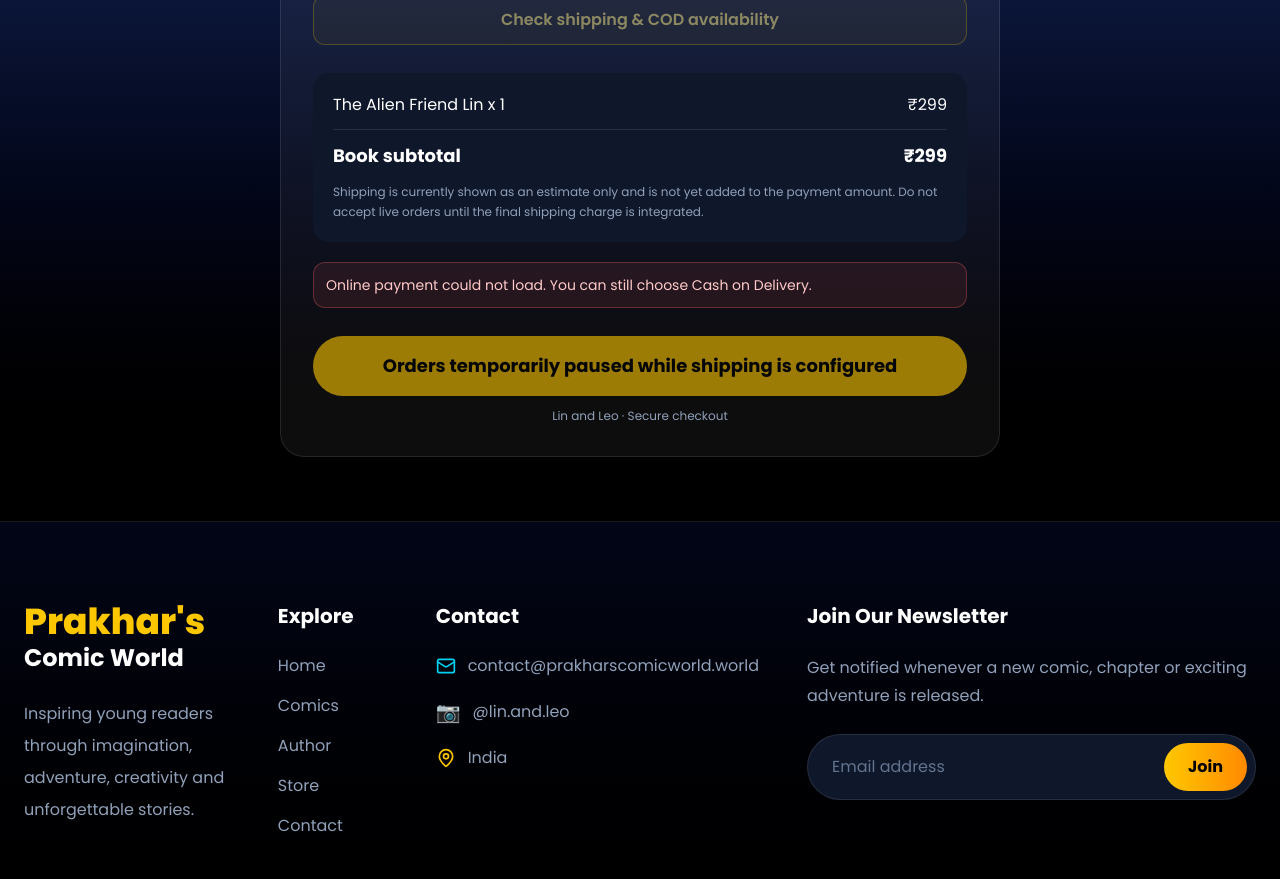
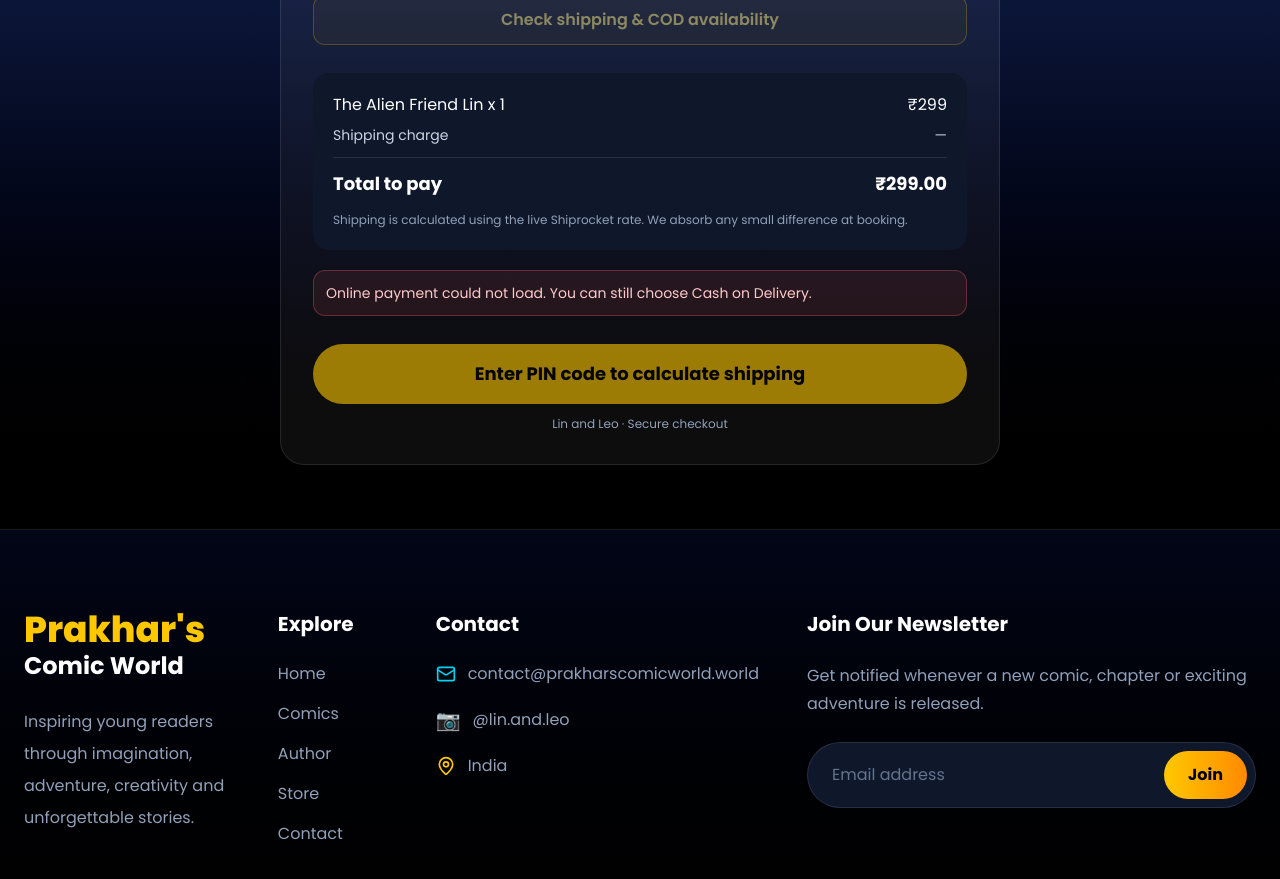
Before and after one commit to abhivanthsingh16/prakhars-comic-world, a Next.js app: page /checkout in a window 1280 px wide. Shown: the part 860-1739 px from the top of the page. Built offline with nearby package versions, Linux system fonts and the light colour scheme.

Commit message:
Automatically calculate shipping and include it in checkout total

```diff
--- a/app/checkout/page.tsx
+++ b/app/checkout/page.tsx
@@ -44,6 +44,32 @@ export default function CheckoutPage() {
     return () => { script.onload = null; script.onerror = null; };
   }, []);
 
+  useEffect(() => {
+    if (!/^\\d{6}$/.test(pincode)) { setQuote(null); return; }
+    let cancelled = false;
+    const timer = setTimeout(async () => {
+      setQuoteLoading(true);
+      setQuote(null);
+      setMessage("");
+      try {
+        const response = await fetch("/api/shipping-rate", {
+          method: "POST", headers: { "Content-Type": "application/json" },
+          body: JSON.stringify({ pincode, quantity, paymentMethod: method === "COD" ? "COD" : "Prepaid" }),
+        });
+        const result = await response.json();
+        if (!response.ok) throw new Error(result.error || "Could not calculate shipping.");
+        if (!cancelled) {
+          setQuote(result as ShippingQuote);
+          if (!result.serviceable) setMessage("No courier service is available for this PIN code and parcel.");
+          else if (method === "COD" && !result.codAvailable) setMessage("Courier service is available, but COD is not available for this PIN code.");
+        }
+      } catch (error) {
+        if (!cancelled) setMessage(error instanceof Error ? error.message : "Shipping calculation failed.");
+      } finally { if (!cancelled) setQuoteLoading(false); }
+    }, 500);
+    return () => { cancelled = true; clearTimeout(timer); };
+  }, [pincode, quantity, method]);
+
   const update = (field: keyof Customer, value: string) => setCustomer((current) => ({ ...current, [field]: value }));
 
   const checkShipping = async () => {
@@ -80,7 +106,7 @@ export default function CheckoutPage() {
       if (method === "COD") {
         const response = await fetch("/api/cod-order", {
           method: "POST", headers: { "Content-Type": "application/json" },
-          body: JSON.stringify({ ...customer, quantity }),
+          body: JSON.stringify({ ...customer, quantity, pincode, shippingCharge: quote.cheapest?.rate || 0 }),
         });
         const result = await response.json();
         if (!response.ok) throw new Error(result.error || "Could not place COD order.");
@@ -90,7 +116,7 @@ export default function CheckoutPage() {
       if (!scriptReady || !window.Razorpay) throw new Error("Online payment is still loading. Please try again or select Cash on Delivery.");
       const response = await fetch("/api/create-order", {
         method: "POST", headers: { "Content-Type": "application/json" },
-        body: JSON.stringify({ ...customer, quantity }),
+        body: JSON.stringify({ ...customer, quantity, pincode, shippingCharge: quote.cheapest?.rate || 0 }),
       });
       const order = await response.json();
       if (!response.ok) throw new Error(order.error || "Could not start payment.");
@@ -124,7 +150,8 @@ export default function CheckoutPage() {
     }
   };
 
-  const canCheckout = false; // Keep orders disabled until the quoted shipping charge is included in payment and order records.
+  const shippingCharge = quote?.serviceable && quote.cheapest ? quote.cheapest.rate : 0;
+  const canCheckout = Boolean(quote?.serviceable && quote.pincode === pincode && quote.paymentMethod === (method === "COD" ? "COD" : "Prepaid") && (method !== "COD" || quote.codAvailable));
 
   return (
     <main className="min-h-screen bg-gradient-to-b from-slate-950 via-blue-950 to-black pt-32 text-white">
@@ -165,12 +192,13 @@ export default function CheckoutPage() {
           <div className="mt-7 rounded-2xl bg-slate-900 p-5">
             <div className="flex justify-between gap-4"><span>The Alien Friend Lin x {quantity}</span><span>₹{subtotal}</span></div>
             {quote?.serviceable && quote.cheapest && <div className="mt-2 flex justify-between gap-4 text-sm text-slate-300"><span>Indicative shipping (lowest courier)</span><span>₹{quote.cheapest.rate.toFixed(2)}</span></div>}
-            <div className="mt-3 flex justify-between border-t border-white/10 pt-3 text-lg font-bold"><span>Book subtotal</span><span>₹{subtotal}</span></div>
-            <p className="mt-3 text-xs leading-5 text-slate-400">Shipping is currently shown as an estimate only and is not yet added to the payment amount. Do not accept live orders until the final shipping charge is integrated.</p>
+            <div className="mt-2 flex justify-between gap-4 text-sm text-slate-300"><span>Shipping charge</span><span>{canCheckout ? `₹${shippingCharge.toFixed(2)}` : "—"}</span></div>
+            <div className="mt-3 flex justify-between border-t border-white/10 pt-3 text-lg font-bold"><span>Total to pay</span><span>₹{(subtotal + (canCheckout ? shippingCharge : 0)).toFixed(2)}</span></div>
+            <p className="mt-3 text-xs leading-5 text-slate-400">Shipping is calculated using the live Shiprocket rate. We absorb any small difference at booking.</p>
           </div>
           {message && <p role="alert" className="mt-5 rounded-xl border border-red-400/30 bg-red-400/10 p-3 text-sm text-red-200">{message}</p>}
           <button type="submit" disabled={loading || !canCheckout} className="mt-7 w-full rounded-full bg-yellow-400 py-4 text-lg font-bold text-black disabled:cursor-not-allowed disabled:opacity-60">
-            {loading ? "Processing..." : "Orders temporarily paused while shipping is configured"}
+            {loading ? "Processing..." : canCheckout ? `Pay ₹${(subtotal + shippingCharge).toFixed(2)}${method === "COD" ? " on Delivery" : " Online"}` : "Enter PIN code to calculate shipping"}
           </button>
           <p className="mt-3 text-center text-xs text-slate-400">Lin and Leo · Secure checkout</p>
         </form>
```
